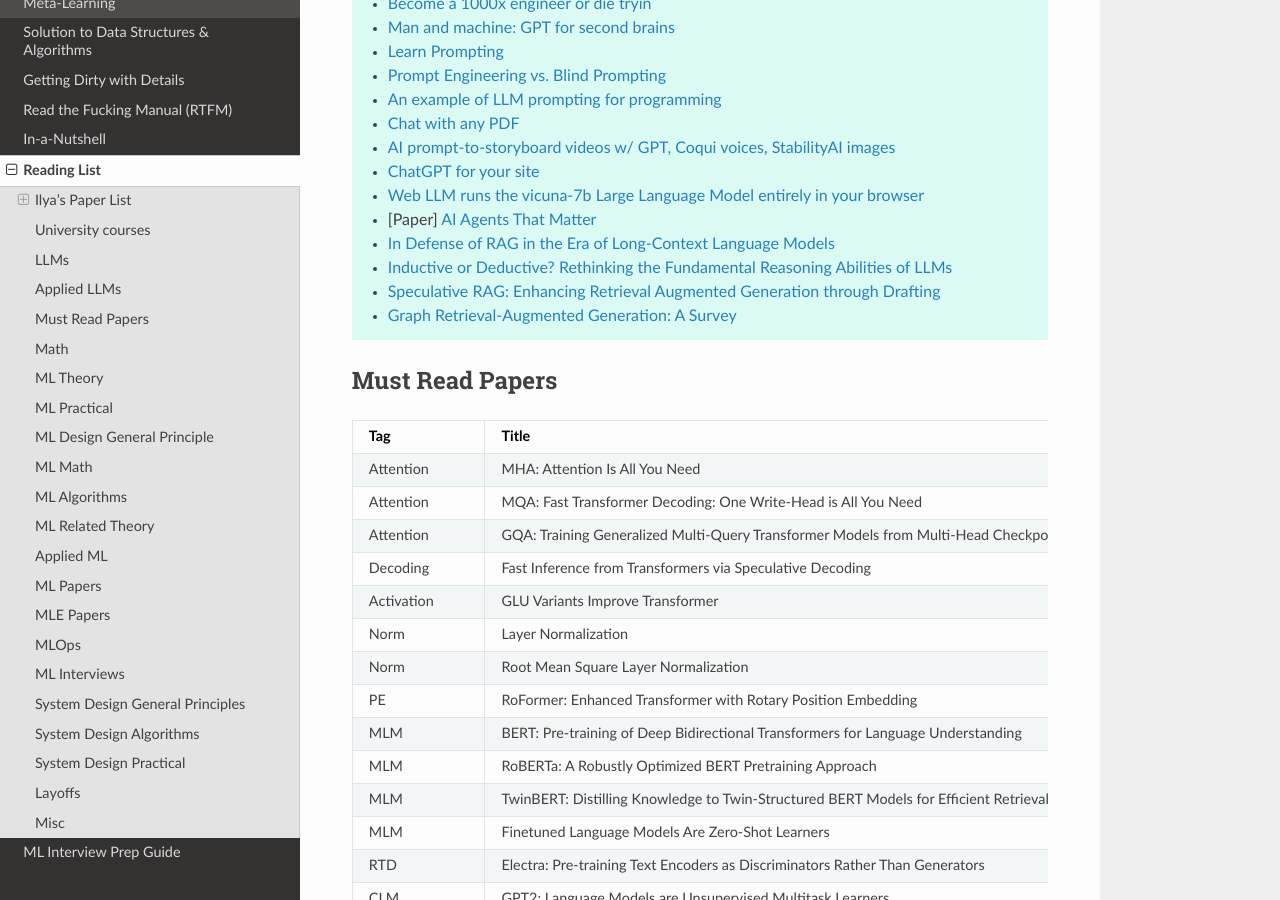
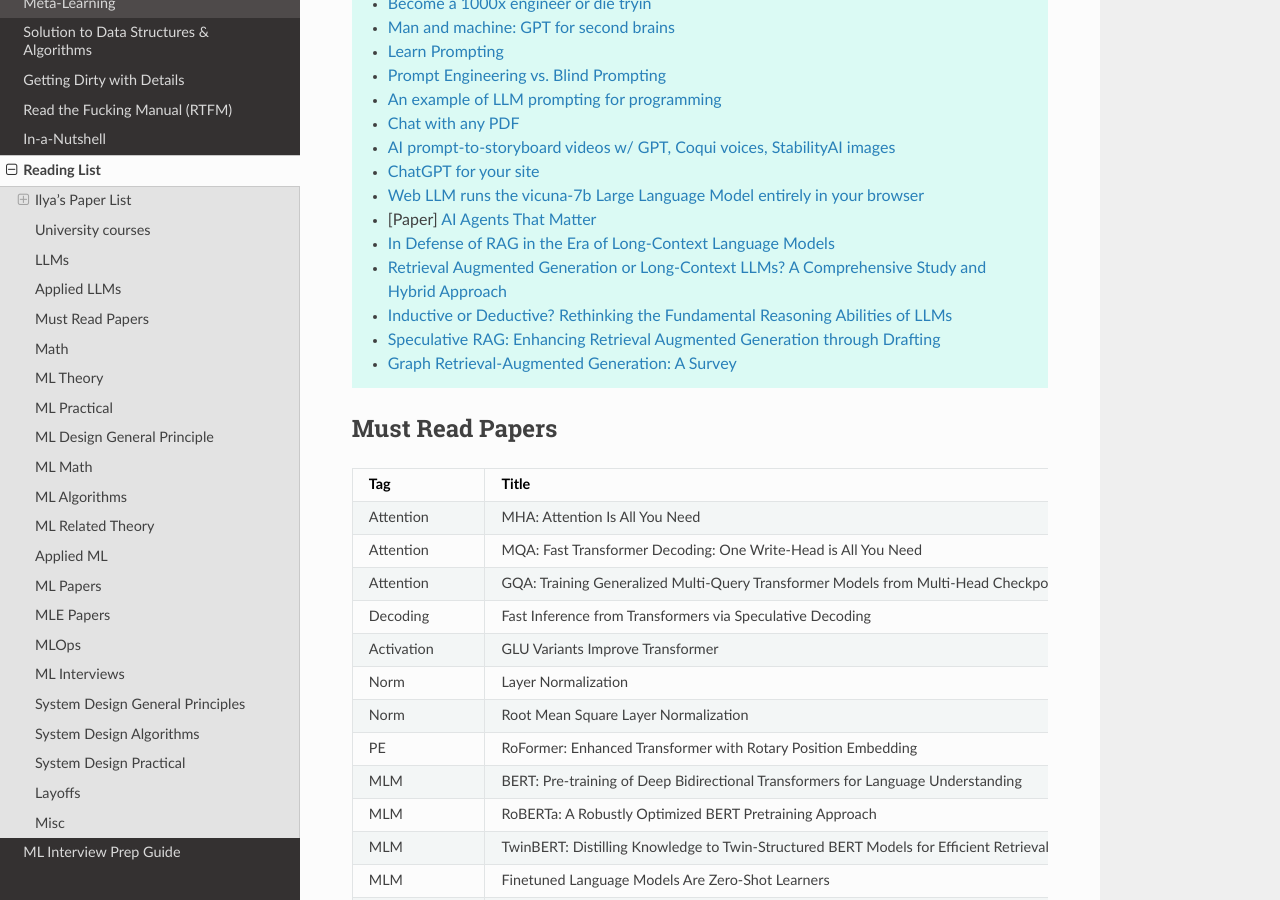
Before and after one commit to uselesstechjunks/leetcode, a Sphinx documentation site: the page built from docs/source/readlist.rst, in a window 1280 px wide and 900 px high, scrolled down 2830 px. Built offline with Sphinx 7.4.7 and the Read the Docs theme 2.0.0, drawn with Linux system fonts in a browser that asks for light colours.

Commit message:
Update readlist.rst

```diff
--- a/docs/source/readlist.rst
+++ b/docs/source/readlist.rst
@@ -121,6 +121,7 @@ Applied LLMs
 	* `Web LLM runs the vicuna-7b Large Language Model entirely in your browser <https://simonwillison.net/2023/Apr/16/web-llm/>`_
 	* [Paper] `AI Agents That Matter <https://arxiv.org/pdf/2407.01502>`_
 	* `In Defense of RAG in the Era of Long-Context Language Models <https://arxiv.org/pdf/2409.01666>`_
+	* `Retrieval Augmented Generation or Long-Context LLMs? A Comprehensive Study and Hybrid Approach <https://arxiv.org/abs/2407.16833>`_
 	* `Inductive or Deductive? Rethinking the Fundamental Reasoning Abilities of LLMs <https://arxiv.org/abs/2408.00114>`_
 	* `Speculative RAG: Enhancing Retrieval Augmented Generation through Drafting <https://arxiv.org/abs/2407.08223>`_
 	* `Graph Retrieval-Augmented Generation: A Survey <https://arxiv.org/abs/2408.08921>`_
```
